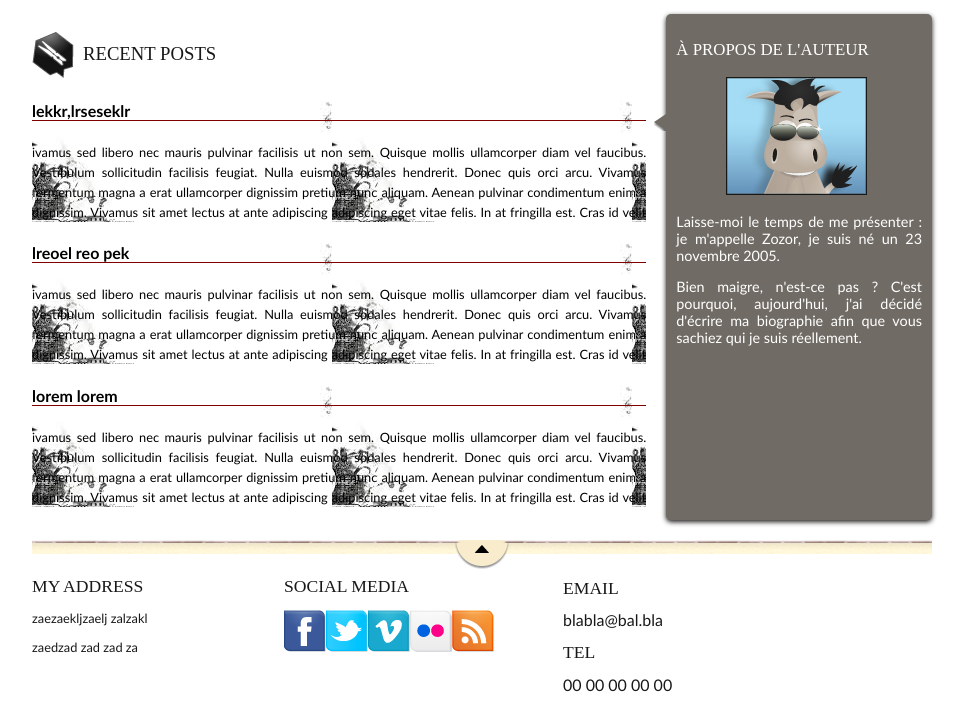
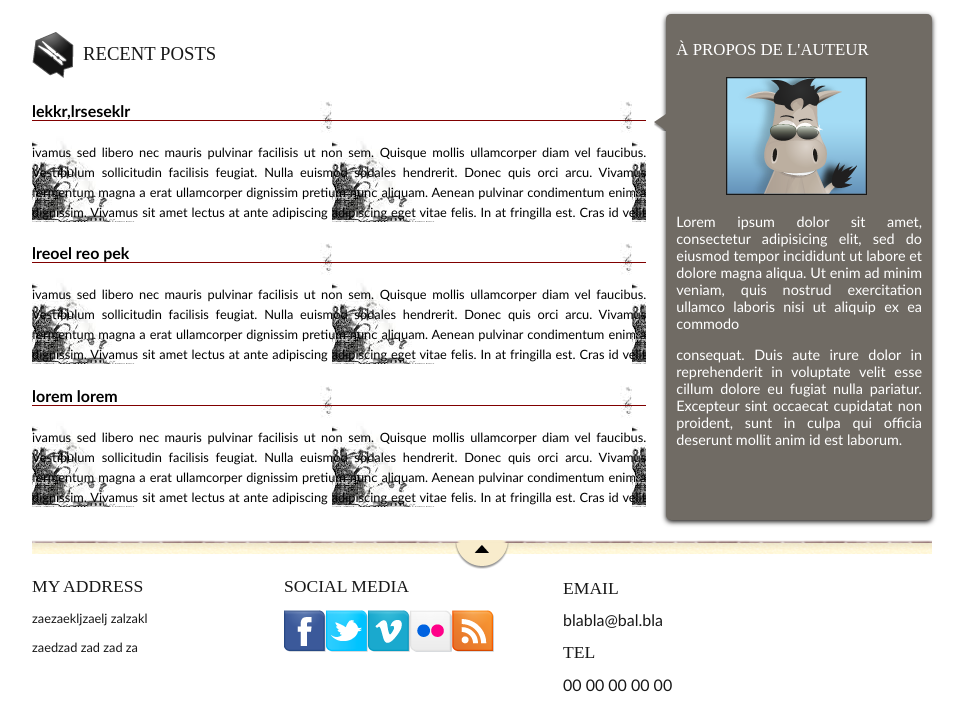
Before and after one commit to outcast292/EST-WEB-news-php, a PHP site: page / in a window 1280 px wide. Shown: the part 340-1055 px from the top of the page, without its empty margins (158-1125 px from the left). Run offline with PHP 8.4, Linux system fonts and the light colour scheme; data comes from the database, SQL or seed files in the repository.

Commit message:
fixing the post file

```diff
--- a/css/style.css
+++ b/css/style.css
@@ -282,7 +282,21 @@ footer h1
     text-decoration: none;
 }
 
-.post{
+.post
+{
+
+
+
+}
+.post p{
+
     line-height: 20px;
     height: 80px;
+
 }
+.date{
+    border-bottom: 1px solid maroon;
+    font-size: 1.1em;
+    text-align: left;
+    float: right;
+}
--- a/index.php
+++ b/index.php
@@ -45,8 +45,13 @@
                     <h1>À propos de l'auteur</h1>
                     <img src="images/bulle.png" alt="" id="fleche_bulle" />
                     <p id="photo_zozor"><img src="images/zozor_classe.png" alt="Photo de Zozor" /></p>
-                    <p>Laisse-moi le temps de me présenter&nbsp;: je m'appelle Zozor, je suis né un 23 novembre 2005.</p>
-                    <p>Bien maigre, n'est-ce pas ? C'est pourquoi, aujourd'hui, j'ai décidé d'écrire ma biographie afin que vous sachiez qui je suis réellement.</p>
+                    <p>Lorem ipsum dolor sit amet, consectetur adipisicing elit, sed do eiusmod
+                    tempor incididunt ut labore et dolore magna aliqua. Ut enim ad minim veniam,
+                    quis nostrud exercitation ullamco laboris nisi ut aliquip ex ea commodo</p>
+                    <p>
+                    consequat. Duis aute irure dolor in reprehenderit in voluptate velit esse
+                    cillum dolore eu fugiat nulla pariatur. Excepteur sint occaecat cupidatat non
+                    proident, sunt in culpa qui officia deserunt mollit anim id est laborum.</p>
 
                 </aside>
             </section>
--- a/post.php
+++ b/post.php
@@ -15,7 +15,7 @@
          $username = "root";
          $password = "";
          $conn = new mysqli($servername, $username, $password,'news');
-         $sql = "SELECT * FROM article where id_article=".$_GET["id"];
+         $sql = "SELECT id_article,label,da,contenu,name FROM article a join admin ad on a.id_admin=ad.id_admin where id_article=".$_GET["id"];
          $result = mysqli_query($conn, $sql);
          $data=mysqli_fetch_assoc($result);
 
@@ -24,6 +24,8 @@
          ?>
          <section>
          <article>
+         	<br><br>
+         	<div class="date"><?php echo "Le " . $data["da"] . " par " . $data["name"];?></div>
          	<br><br>
          	<?php echo '<img src="images/post/'.$_GET['id'].'.jpg" >';  ?>
          	<h1><?php echo $data["label"];?></h1>
```
